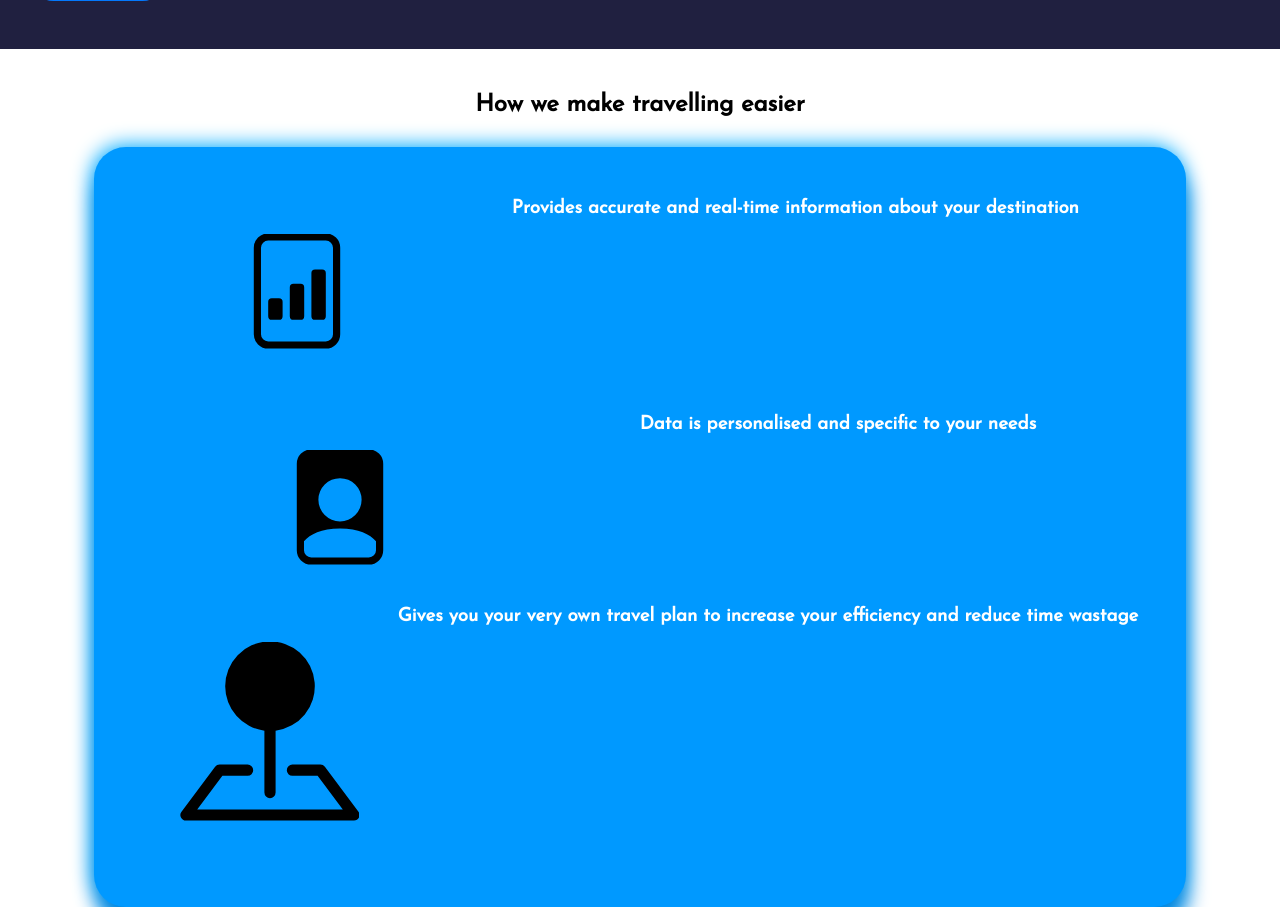
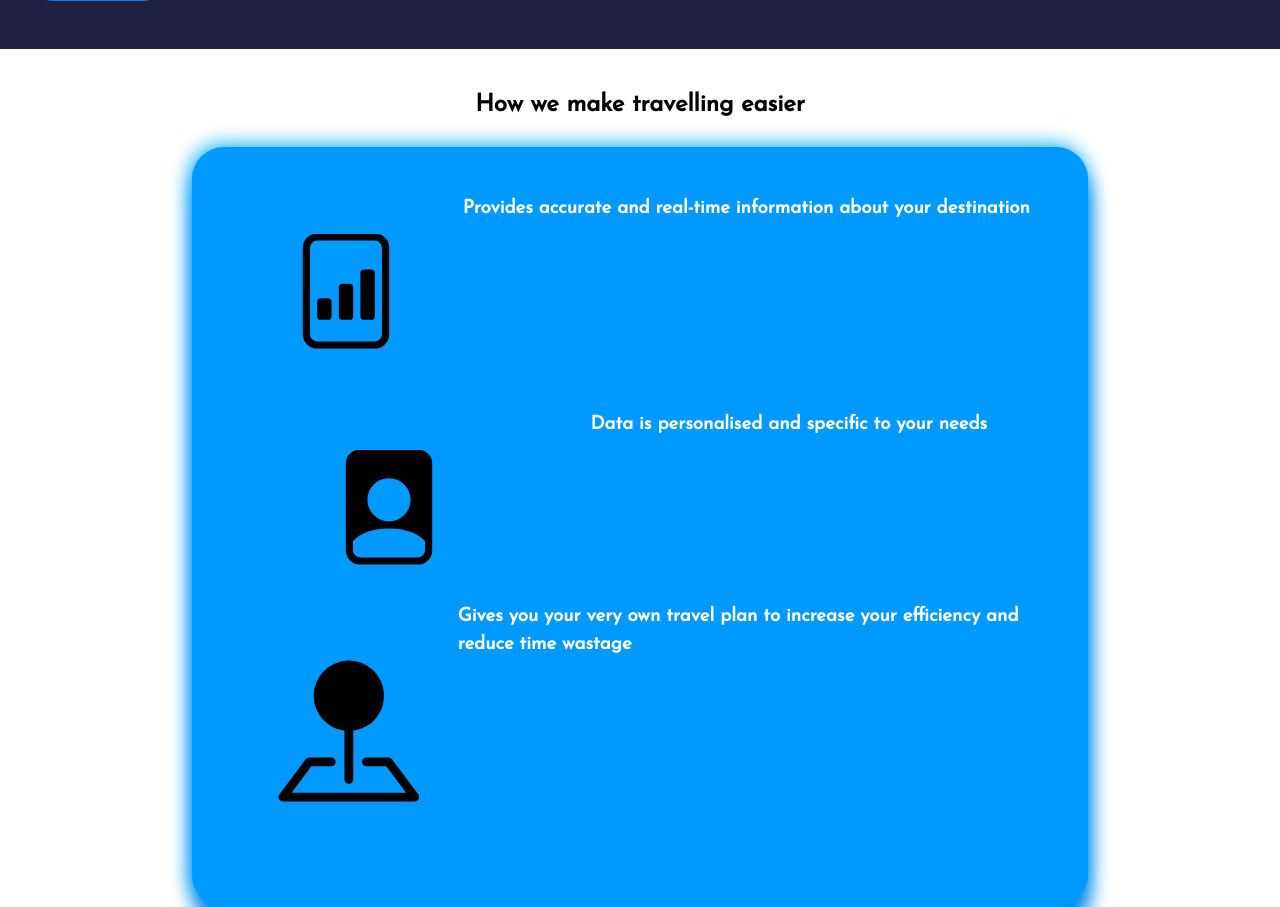
Before and after one commit to AndreLiu1225/ProjectFlux, a Flask app: page / in a window 1280 px wide. Shown: the part 458-1365 px from the top of the page. Run offline with Flask 2, Linux system fonts and the light colour scheme.

Commit message:
Update style.css

```diff
--- a/static/style.css
+++ b/static/style.css
@@ -314,8 +314,8 @@ header .btns .btn{
   border-radius: 2rem;
   align-items: left;
   justify-content: left;
-  width: 5;
-  height: 10;
+  width: 70%;
+  height: 5;
   padding: 3rem;
   background: #0099ff;
   box-shadow:  2px 20px 20px #0087e0,
```
